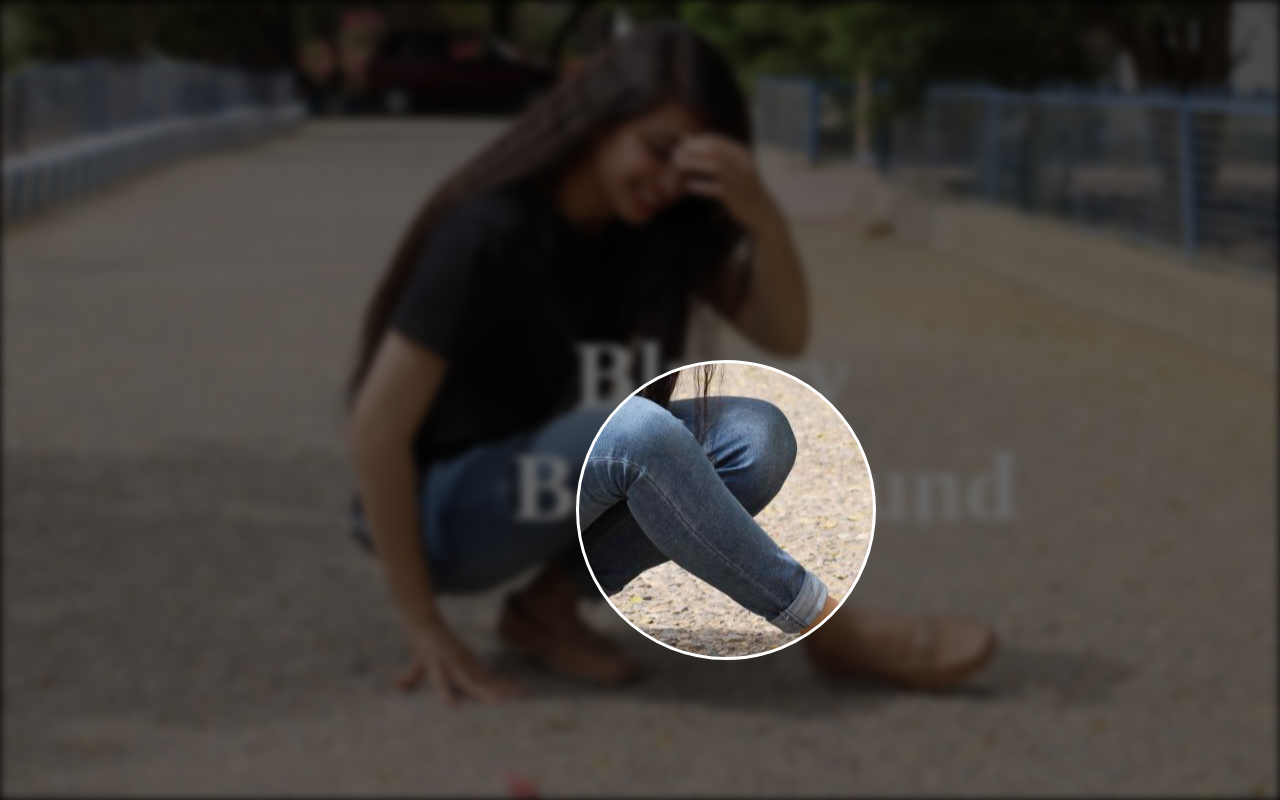
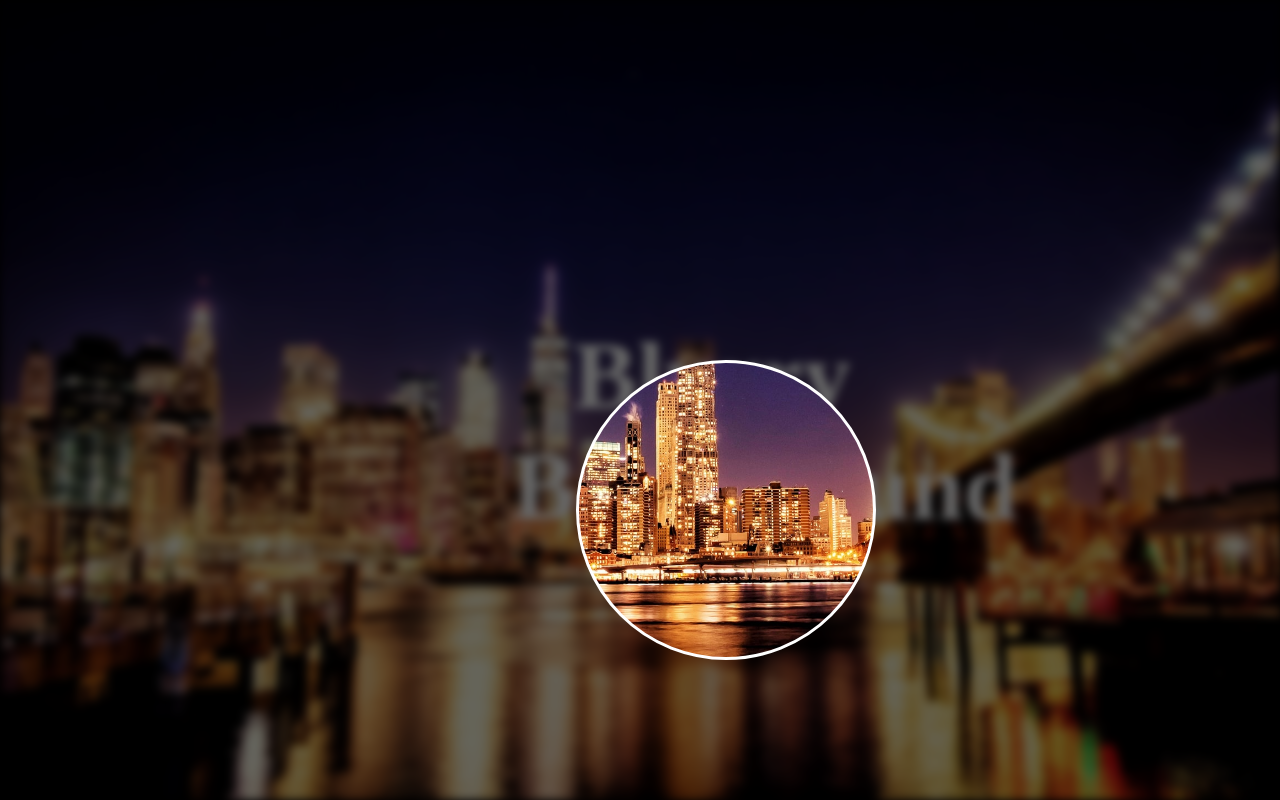
Before and after one commit to jafferytech110/blurBgAndClearOnFocus, a plain HTML site: page index.html in a window 1280 px wide. Drawn offline with nearby package versions, Linux system fonts and the light colour scheme.

Commit message:
completed

```diff
--- a/style.css
+++ b/style.css
@@ -24,7 +24,7 @@ body {
 .mouse_hover_area {
   width: 100%;
   height: 100vh;
-  background: url(/images/QA.jpeg);
+  background: url("/images/james-genchi-hL7nbvaGKKk-unsplash.jpg");
   background-position: center;
   background-repeat: no-repeat;
   background-size: cover;
@@ -36,7 +36,7 @@ body {
   width: 300px;
   height: 300px;
   border-radius: 50%;
-  background: url("/images/QA.jpeg");
+  background: url("/images/james-genchi-hL7nbvaGKKk-unsplash.jpg");
   background-position: center;
   background-attachment: fixed;
   background-repeat: no-repeat;
```
Also changed, not shown: images/james-genchi-hL7nbvaGKKk-unsplash.jpg (added).
